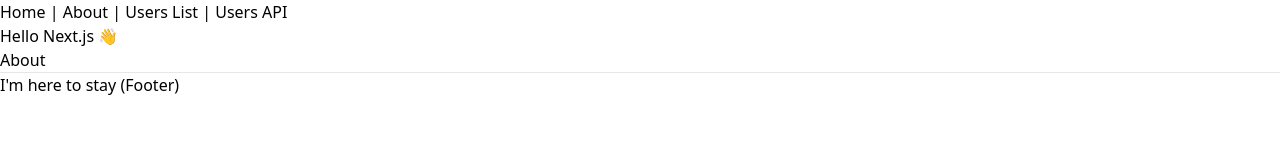
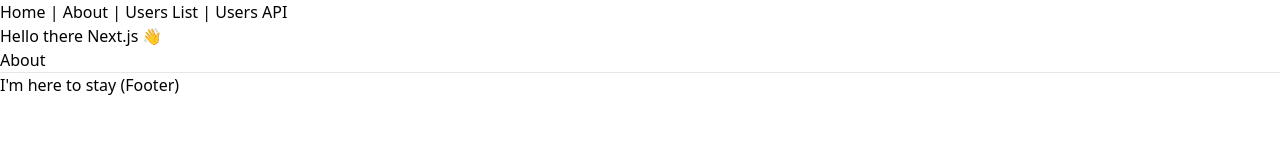
Before and after one commit to skpn/react-pokemon-test, a Next.js app: page / in a window 1280 px wide. Shown: the top 160 px of the page. Built offline with nearby package versions, Linux system fonts and the light colour scheme.

Commit message:
changing index works

```diff
--- a/pages/index.tsx
+++ b/pages/index.tsx
@@ -3,13 +3,13 @@ import Layout from '../components/Layout'
 
 const IndexPage = () => (
   <Layout title="Home | Next.js + TypeScript Example">
-    <h1>Hello Next.js 👋</h1>
+    <h1>Hello there Next.js 👋</h1>
     <p>
       <Link href="/about">
         <a>About</a>
       </Link>
     </p>
   </Layout>
-)
+);
 
 export default IndexPage
```
